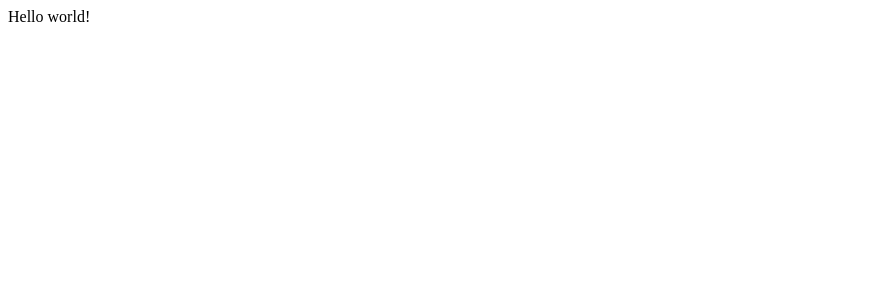
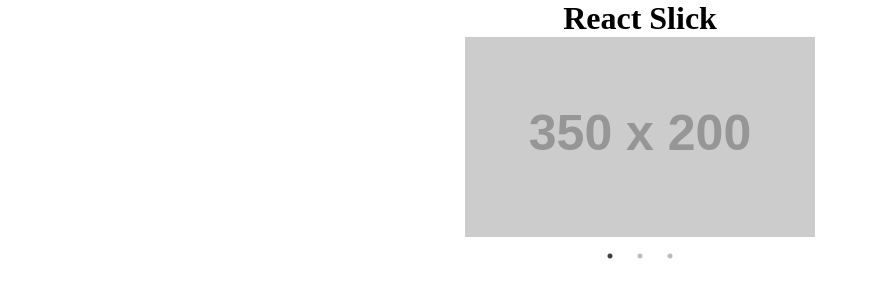
Before and after one commit to kai-99/react-slick, a Gatsby site: page / in a window 1280 px wide. Shown: the whole page, without its empty margins (0-870 px from the left). Built offline with nearby package versions, Linux system fonts and the light colour scheme; Gatsby itself is replaced by a stand-in of ours; placeholder pictures from the web are drawn by us.

Commit message:
react slick sample

```diff
--- /dev/null
+++ b/gatsby-browser.js
@@ -0,0 +1,3 @@
+import "./src/styles/style.css"
+import "slick-carousel/slick/slick.css"
+import "slick-carousel/slick/slick-theme.css"
--- a/package.json
+++ b/package.json
@@ -16,7 +16,9 @@
   "dependencies": {
     "gatsby": "^3.11.1",
     "react": "^17.0.1",
-    "react-dom": "^17.0.1"
+    "react-dom": "^17.0.1",
+    "react-slick": "^0.28.1",
+    "slick-carousel": "^1.8.1"
   },
   "devDependencies": {
     "prettier": "2.3.2"
--- /dev/null
+++ b/src/components/react-slick.js
@@ -0,0 +1,38 @@
+import React, { Component } from "react"
+import Slider from "react-slick"
+
+export default class SlickSlider extends Component {
+  render() {
+    const settings = {
+      dots: true,
+      infinite: true,
+      speed: 500,
+      slidesToShow: 1,
+      slidesToScroll: 1,
+    }
+    return (
+      <>
+        <Slider {...settings}>
+          <figure>
+            <img
+              src="https://fakeimg.pl/350x200/?text=Slider1&font=lobster"
+              alt="/"
+            />
+          </figure>
+          <figure>
+            <img
+              src="https://fakeimg.pl/350x200/?text=Slider2&font=lobster"
+              alt="/"
+            />
+          </figure>
+          <figure>
+            <img
+              src="https://fakeimg.pl/350x200/?text=Slider3&font=lobster"
+              alt="/"
+            />
+          </figure>
+        </Slider>
+      </>
+    )
+  }
+}
--- a/src/pages/index.js
+++ b/src/pages/index.js
@@ -1,5 +1,14 @@
 import React from "react"
+import SlickSlider from "../components/react-slick"
 
 export default function Home() {
-  return <div>Hello world!</div>
+  return (
+    <div className="wrapper">
+      <h1>React Slick</h1>
+      <SlickSlider />
+      {/* <div className="link">
+        <a href="https://okuhira.studio/react-slick/">記事に戻る</a>
+      </div> */}
+    </div>
+  )
 }
--- /dev/null
+++ b/src/styles/style.css
@@ -0,0 +1,23 @@
+* {
+  margin: 0;
+  padding: 0;
+  box-sizing: border-box;
+}
+
+h1 {
+  text-align: center;
+}
+
+figure > img {
+  margin: auto;
+}
+
+.wrapper {
+  max-width: 980px;
+  margin: auto;
+}
+
+.link {
+  margin-top: 40px;
+  text-align: center;
+}
```
Also changed, not shown: src/pages/404.js (added, +11 -0 lines), 1 other file.
